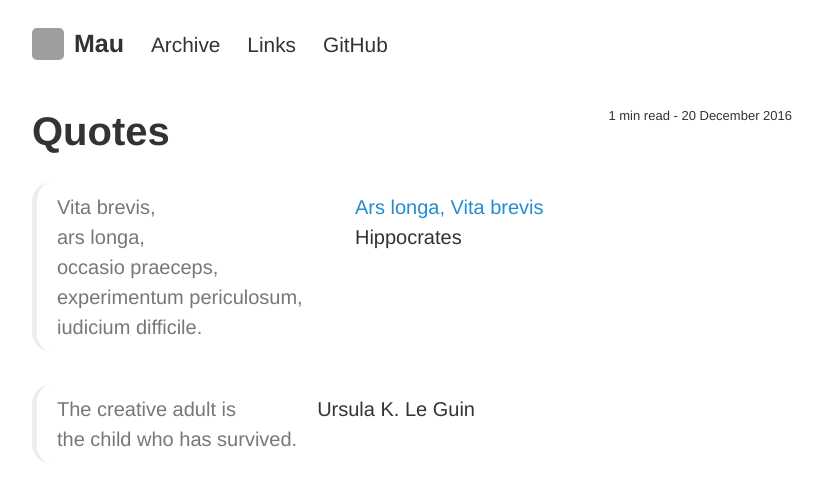
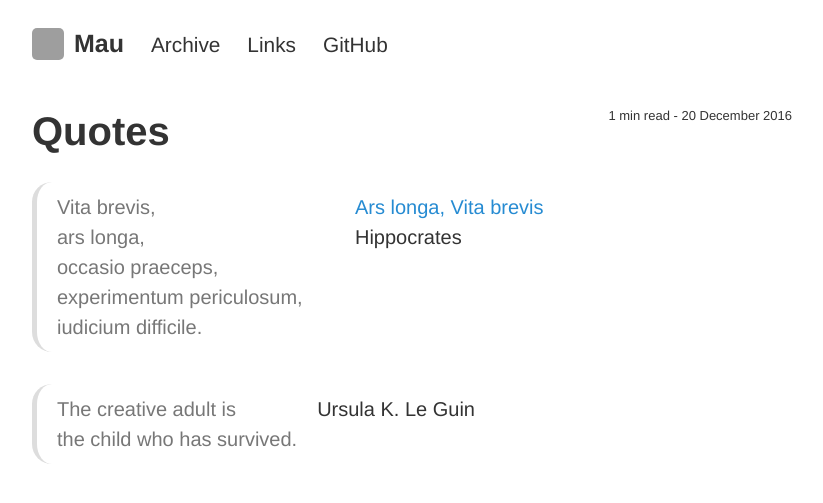
Before and after one commit to Maumagnaguagno/maumagnaguagno.github.io, a Jekyll site: the page built from quotes.md, in a window 1280 px wide. Shown: the top 503 px of the page, without its empty margins (228-1051 px from the left). Built offline with Jekyll 4.4.1, drawn with Linux system fonts in a browser that asks for light colours; our own code applies the rules of GitHub Pages for plain Markdown files; grey boxes are pictures that could not be loaded.

Commit message:
Modify CSS color #eee to #ddd

```diff
--- a/css/style.scss
+++ b/css/style.scss
@@ -110,7 +110,7 @@ blockquote {
   padding: .5rem 1rem;
   margin: .8rem 0;
   color: #777;
-  border-left: .25rem solid #eee;
+  border-left: .25rem solid #ddd;
   border-radius: 20px;
   p:last-child { margin-bottom: 0 }
 }
@@ -127,12 +127,12 @@ img {
 table {
   margin-bottom: 1rem;
   width: 100%;
-  border: 1px solid #eee;
+  border: 1px solid #ddd;
   border-collapse: collapse;
 
   td, th {
     padding: .25rem .5rem;
-    border: 1px solid #eee;
+    border: 1px solid #ddd;
   }
 
   tr:nth-child(odd) td, tr:nth-child(odd) th { background-color: #f9f9f9 }
```
